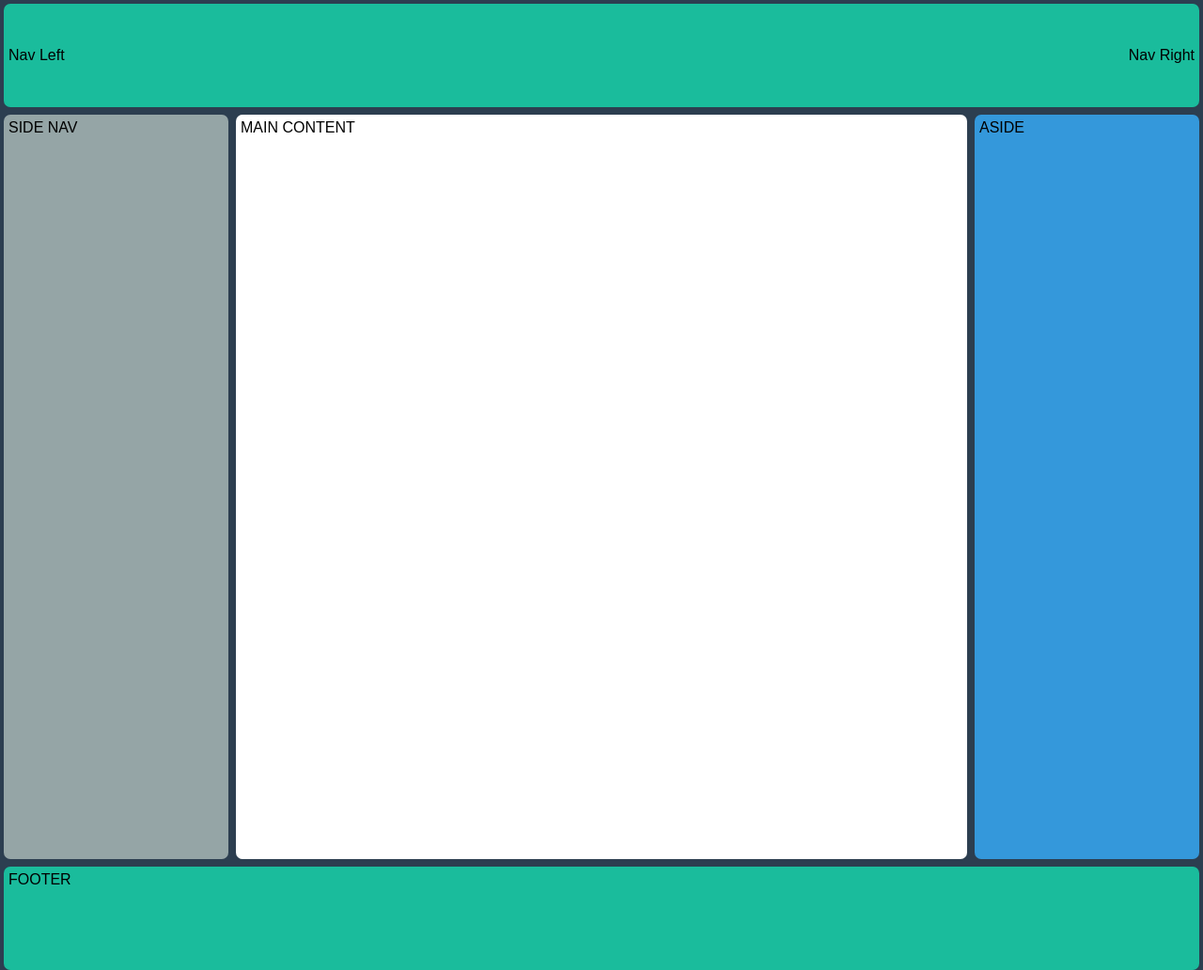
After one commit to rvvergara/advanced-web-developer-bootcamp-notes-examples-and-exercises, a PHP site: page /holy-grail-flexbox-with-css-grid.html in a window 1280 px wide. The commit adds this page. Shown: the whole page at 94% size. Run offline with PHP 8.4, Linux system fonts and the light colour scheme.

Commit message:
Create separate files for different Holy Grail versions

```diff
--- a/Section4-AdvancedCSS-Flexbox/css/holy-grail-combined-grid-flexbox.css
+++ b/Section4-AdvancedCSS-Flexbox/css/holy-grail-combined-grid-flexbox.css
@@ -1,55 +1,4 @@
-.container{
-    display: grid;
-    height: 100%;
-    grid-template-columns: 2fr 3fr 2fr;
-    grid-template-areas:
-    "h h h h h h h"
-    "m m m m m m m"
-    "f f f f f f f";
-}
-
-header {
-    grid-area: h;
-    display: flex;
-    justify-content: space-between;
-}
-
-main{
-    grid-area: m;
-    display: flex;
-    justify-content: space-between;
-    min-height: 800px;
-}
-
-nav{
-    order: -1;
-    background: #95a5a6;
-}
-
-aside{
-    background: #3498db;
-}
-
-article {
-    flex: 4 0 60%;
-    margin: 4px 4px;
-    background: #fff;
-}
-
-nav, aside {
-    flex: 1 1 20%;
-}
-
-header{
-    display: flex;
-    justify-content: space-between;
-    align-items: center;
-}
-
-footer{
-    grid-area: f;
-}
-
+/* General styles */
 html, body {
     box-sizing: border-box;
     font-family: Arial, Helvetica, sans-serif;
@@ -65,10 +14,24 @@ a {
 
 header, footer {
     background: #1abc9c;
+    height: 50px;
 }
 
-header,footer,main {
-    height: 100px;
+main {
+    min-height: 800px;
+    height: 100%;
+}
+
+article {
+    background: #fff;
+}
+
+nav{
+    background: #95a5a6;
+}
+
+aside{
+    background: #3498db;
 }
 
 header,footer,main > * {
@@ -77,16 +40,45 @@ header,footer,main > * {
     margin: 4px;
 }
 
-@media all and (max-width: 640px){
+/* CSS Grid Styles */
+header{
+    display: grid;
+    grid-template-columns: repeat(3,1fr);
+    justify-content: space-between;
+    align-content: center;
+    grid-template-areas: "left . right";
+}
+
+header a:nth-child(1){
+    grid-area: left;
+}
+header a:nth-child(2){
+    grid-area: right;
+    text-align: right;
+}
+
+/* Flexbox styles */
+main{
+    display: flex;
+    flex-direction: column;
+}
+
+article{
+    flex: 4 0 60%;
+}
+
+nav,aside{
+    flex: 1 1 20%;
+}
+
+@media all and (min-width:641px){
     header,footer{
-        height: 50px;
+        height: 100px;
     }
-
     main{
-        flex-direction: column;
+        flex-direction: row;
     }
-
-    article {
-        order: -2;
+    nav{
+        order:-1;
     }
 }
--- /dev/null
+++ b/Section4-AdvancedCSS-Flexbox/holy-grail-flexbox-with-css-grid.html
@@ -0,0 +1,22 @@
+<!DOCTYPE html>
+<html lang="en">
+<head>
+    <meta charset="UTF-8">
+    <meta name="viewport" content="width=device-width, initial-scale=1.0">
+    <meta http-equiv="X-UA-Compatible" content="ie=edge">
+    <title>Holy Grail Layout | Combined</title>
+    <link rel="stylesheet" href="css/holy-grail-combined-grid-flexbox.css">
+</head>
+<body>
+    <header>
+        <a href="">Nav Left</a>
+        <a href="">Nav Right</a>
+    </header>
+    <main>
+        <article>MAIN CONTENT</article>
+        <nav>SIDE NAV</nav>
+        <aside>ASIDE</aside>
+    </main>
+    <footer>FOOTER</footer>
+</body>
+</html>
```
Also changed, not shown: Section4-AdvancedCSS-Flexbox/css/holy-grail-css-grid-only.css (+25 -31 lines), Section4-AdvancedCSS-Flexbox/holy-grail-pure-css-grid.html (added, +22 -0 lines).
